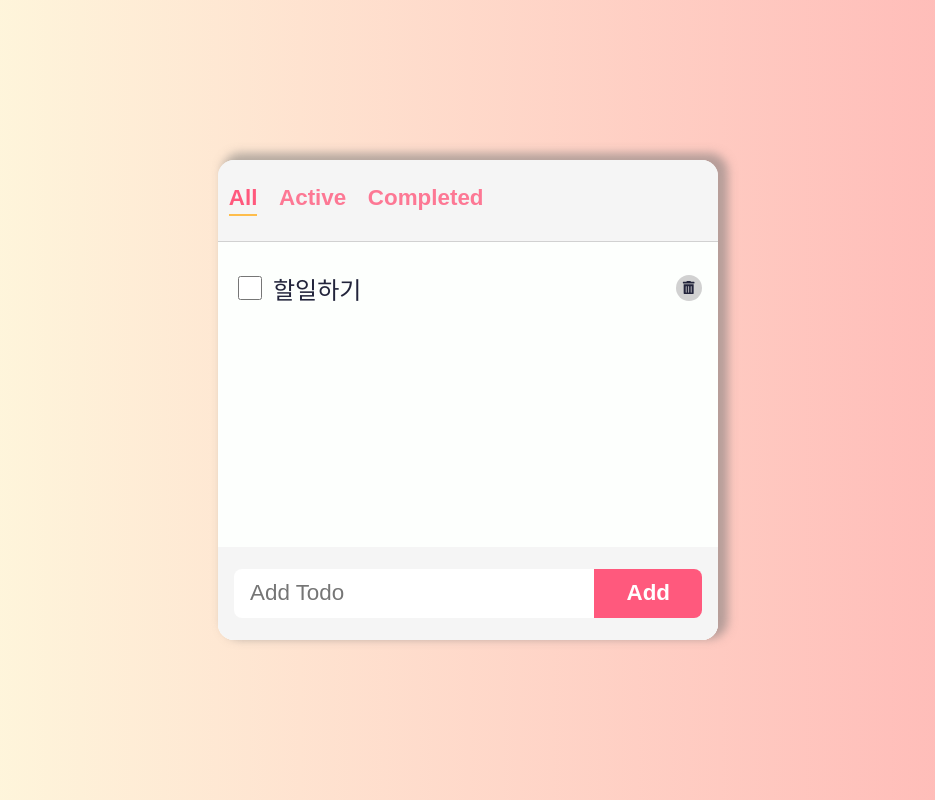
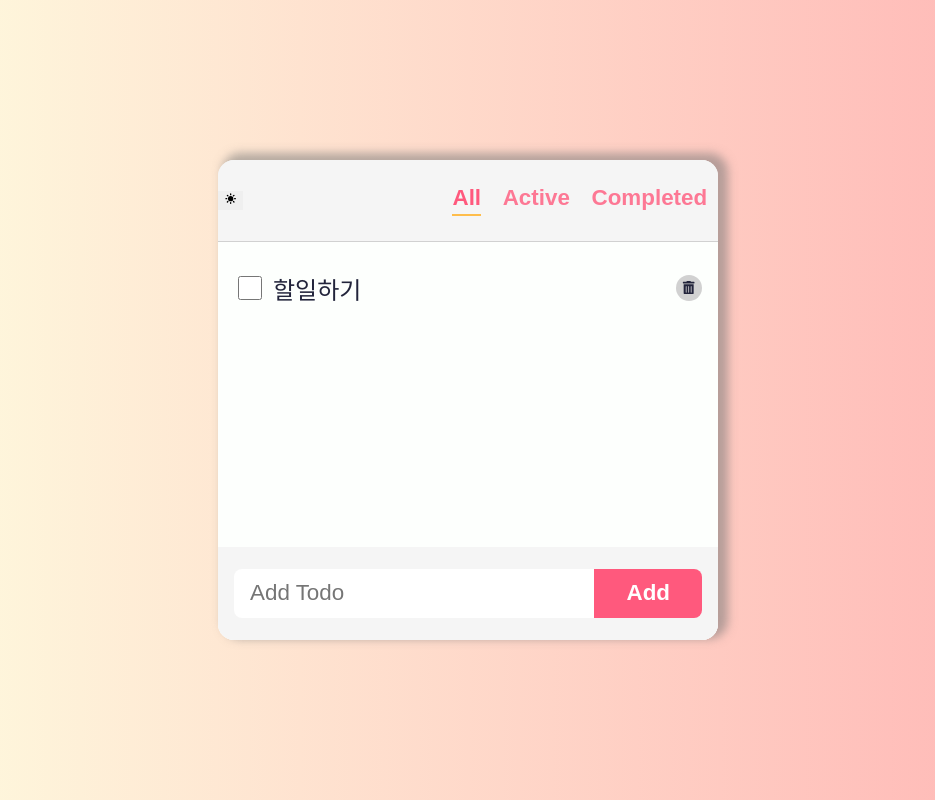
Before and after one commit to chen4023/todolist, a React (Create React App) app: page / in a window 1280 px wide. Shown: the whole page, without its empty margins (172-1107 px from the left). Built offline with nearby package versions, Linux system fonts and the light colour scheme.

Commit message:
✅다크모드 기능 구현

```diff
--- a/src/App.js
+++ b/src/App.js
@@ -2,16 +2,17 @@
 import { useState } from "react";
 import Header from "./components/Header/Header";
 import TodoList from "./components/TodoList/TodoList";
+import { DarkModeProvider } from "./context/DarkModeContext";
 
 const filters = ["all", "active", "completed"];
 
 function App() {
   const [filter, setFilter] = useState(filters[0]);
   return (
-    <>
+    <DarkModeProvider>
       <Header filters={filters} filter={filter} onFilterChange={setFilter} />
       <TodoList filter={filter} />
-    </>
+    </DarkModeProvider>
   );
 }
 
--- a/src/components/Header/Header.jsx
+++ b/src/components/Header/Header.jsx
@@ -1,9 +1,16 @@
 import React from "react";
 import styles from "./Header.module.css";
+import { useDarkMode } from "../../context/DarkModeContext";
+import { HiMoon, HiSun } from "react-icons/hi";
 
 export default function Header({ filters, filter, onFilterChange }) {
+  const { darkMode, toggleDarkMode } = useDarkMode();
   return (
     <header className={styles.header}>
+      <button onClick={toggleDarkMode}>
+        {darkMode && <HiMoon />}
+        {!darkMode && <HiSun />}
+      </button>
       <ul className={styles.filters}>
         {filters.map((value, index) => (
           <li key={index}>
--- /dev/null
+++ b/src/context/DarkModeContext.jsx
@@ -0,0 +1,38 @@
+import { createContext, useContext, useEffect, useState } from "react";
+
+const DarkModeContext = createContext();
+
+export function DarkModeProvider({ children }) {
+  // ☂️ 우산을 씌워주기
+  const [darkMode, setDarkMode] = useState(false);
+  const toggleDarkMode = () => {
+    setDarkMode(!darkMode);
+    updateDarkMode(!darkMode);
+  };
+
+  useEffect(() => {
+    const isDark =
+      localStorage.theme === "dark" ||
+      (!("theme" in localStorage) &&
+        window.matchMedia("(prefers-color-scheme: dark)").matches); // 현재 다크모드인지 불린값으로 결과 제출
+    setDarkMode(isDark);
+    updateDarkMode(isDark);
+  }, []);
+  return (
+    <DarkModeContext.Provider value={{ darkMode, toggleDarkMode }}>
+      {children}
+    </DarkModeContext.Provider>
+  );
+}
+
+function updateDarkMode(darkMode) {
+  if (darkMode) {
+    document.documentElement.classList.add("dark");
+    localStorage.theme = "dark";
+  } else {
+    document.documentElement.classList.remove("dark");
+    localStorage.theme = "light";
+  }
+}
+
+export const useDarkMode = () => useContext(DarkModeContext);
```
